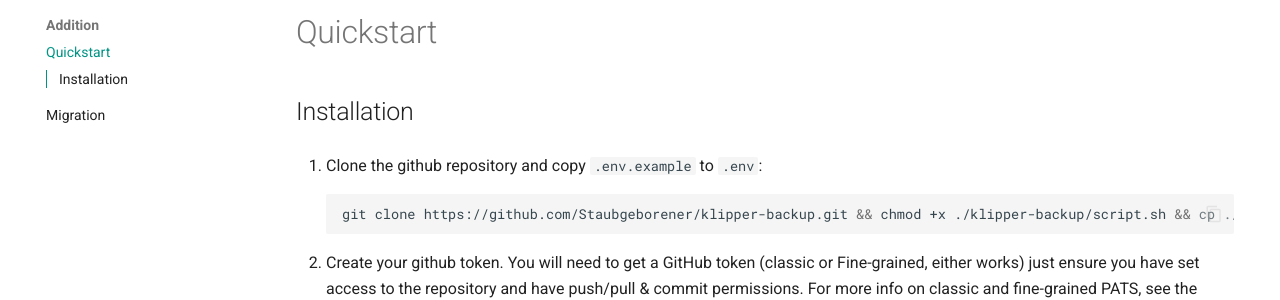
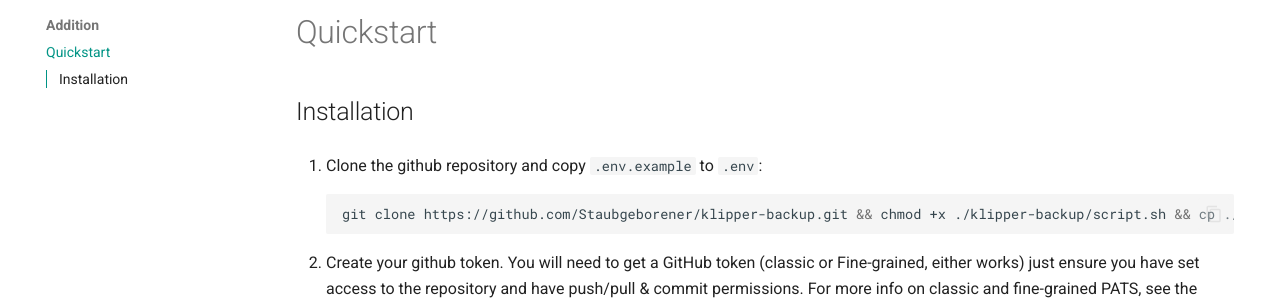
Before and after one commit to Staubgeborener/Klipper-Backup, an MkDocs documentation site: the page built from docs/quickstart.md, in a window 1280 px wide. Shown: the part 134-434 px from the top of the page. Built offline with MkDocs 1.6.1 and Material for MkDocs 9.7.7, drawn with Linux system fonts in a browser that asks for light colours; comment, search, counter and statistics services are not loaded.

Commit message:
Remove migration section from table

```diff
--- a/mkdocs.yml
+++ b/mkdocs.yml
@@ -91,4 +91,3 @@ nav:
       - Manual Backups: manual.md
   - Addition:
       - Quickstart: quickstart.md
-      - Migration: migration.md
```
